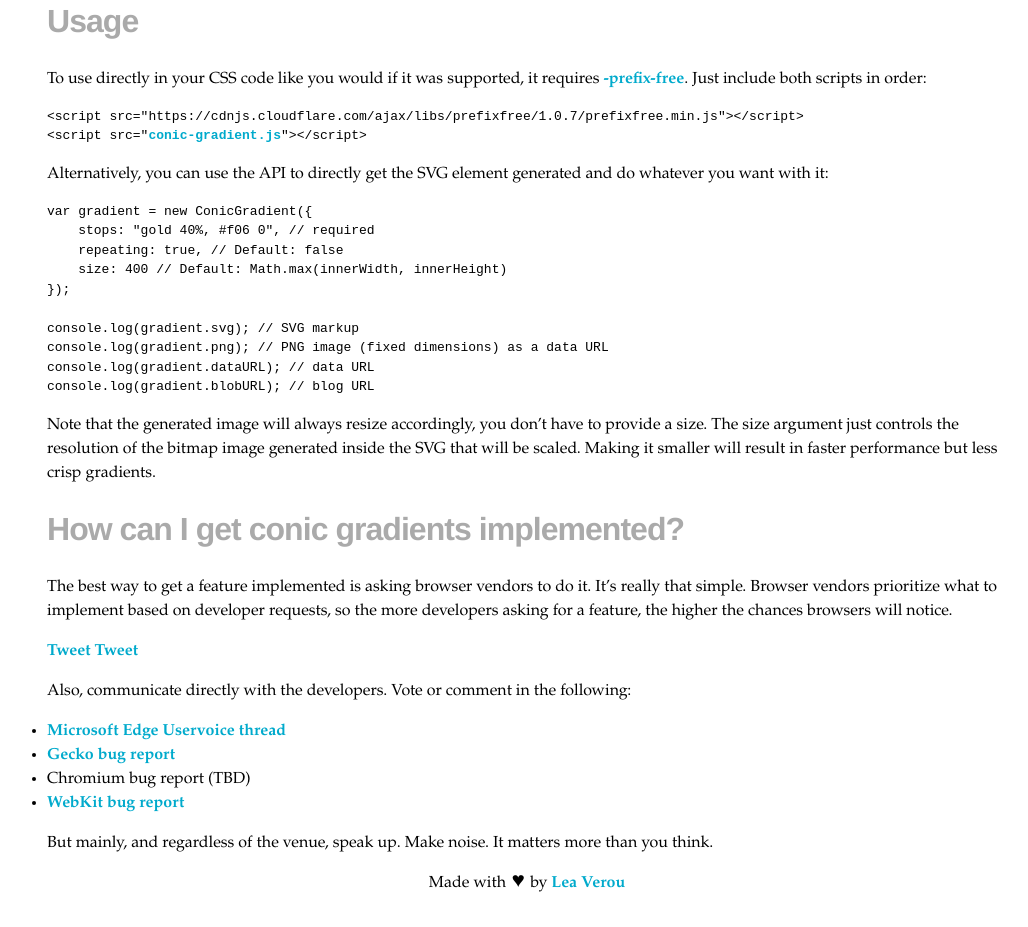
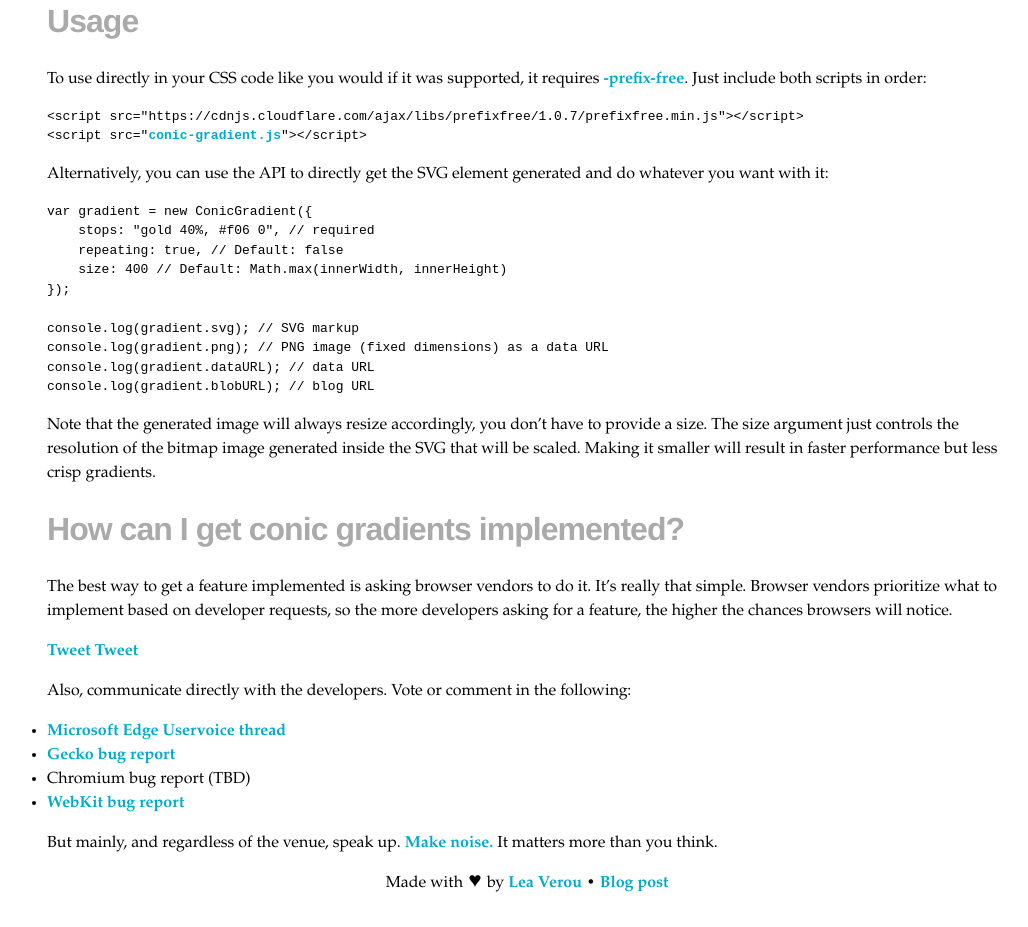
Before and after one commit to LeaVerou/conic-gradient, a plain HTML site: page index.html in a window 1280 px wide. Shown: the part 1361-2288 px from the top of the page, without its empty margins (113-1141 px from the left). Drawn offline with Linux system fonts and the light colour scheme; a script that the page names is missing.

Commit message:
Make noise

```diff
--- a/index.html
+++ b/index.html
@@ -101,12 +101,12 @@ console.log(gradient.blobURL); // blog URL</code></pre>
         <li><a href="https://bugs.webkit.org/show_bug.cgi?id=146113">WebKit bug report</a></li>
     </ul>
 
-    <p>But mainly, and regardless of the venue, speak up. Make noise. It matters more than you think.</p>
+    <p>But mainly, and regardless of the venue, speak up. <a href="http://lea.verou.me/2015/06/conical-gradients-today/">Make noise.</a> It matters more than you think.</p>
 </section>
 <a href="https://github.com/leaverou/conic-gradient"><img style="position: absolute; top: 0; right: 0; border: 0;" src="https://camo.githubusercontent.com/38ef81f8aca64bb9a64448d0d70f1308ef5341ab/68747470733a2f2f73332e616d617a6f6e6177732e636f6d2f6769746875622f726962626f6e732f666f726b6d655f72696768745f6461726b626c75655f3132313632312e706e67" alt="Fork me on GitHub" data-canonical-src="https://s3.amazonaws.com/github/ribbons/forkme_right_darkblue_121621.png"></a>
 
 <footer>
-    Made with &hearts; by <a href="http://lea.verou.me">Lea Verou</a>
+    Made with &hearts; by <a href="http://lea.verou.me">Lea Verou</a> &bull; <a href="http://lea.verou.me/2015/06/conical-gradients-today">Blog post</a>
 </footer>
 
 <script src="../prefixfree/prefixfree.min.js"></script>
```
